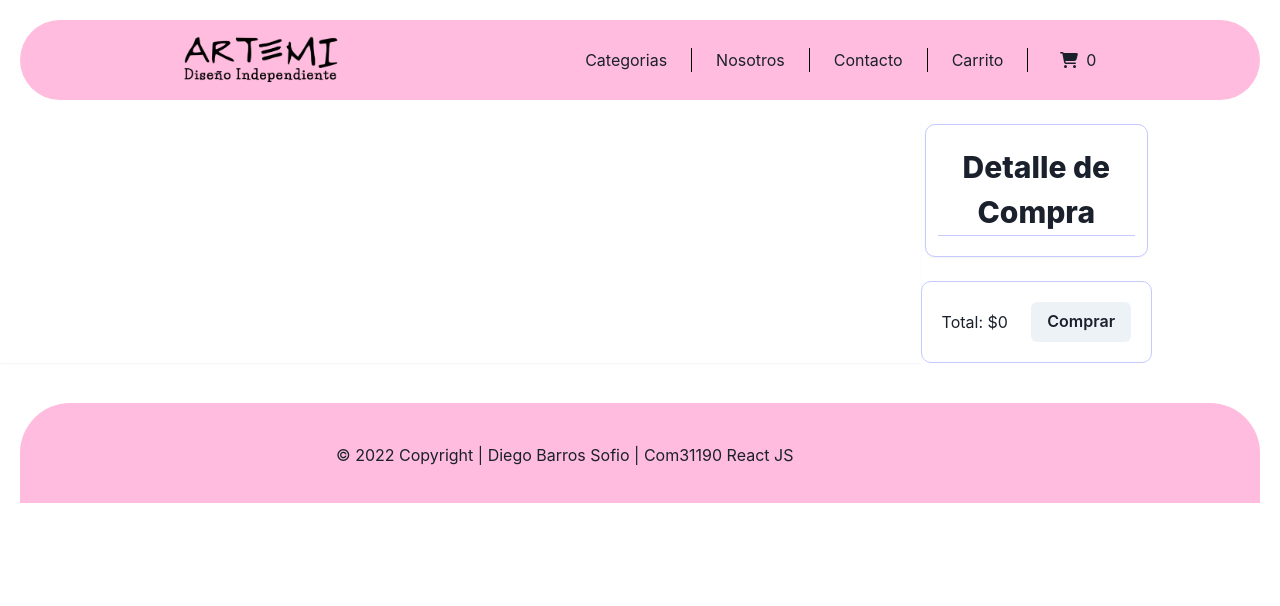
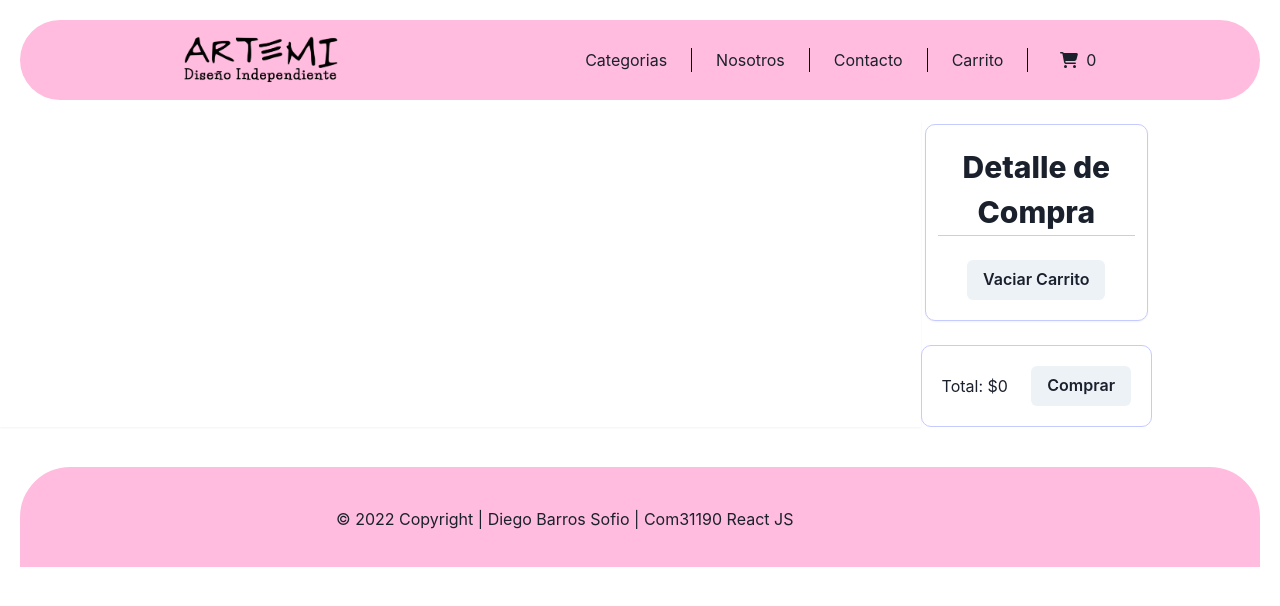
Before and after one commit to DevTuk/React-Js, a React (Create React App) app: page /cart in a window 1280 px wide. Shown: the top 606 px of the page. Built offline with nearby package versions, Linux system fonts and the light colour scheme.

Commit message:
agrego vaciar carrito

```diff
--- a/src/Components/Cart/Cart.js
+++ b/src/Components/Cart/Cart.js
@@ -3,7 +3,7 @@ import CartContext from '../../Context/CartContext';
 import { Box, Stack, Text, Image, Button, Flex } from '@chakra-ui/react';
 
 const Cart = () => {
-  const { cart, totalCart, removeItems } = useContext(CartContext);
+  const { cart, totalCart, removeItems, removeCart } = useContext(CartContext);
 
   return (
     <>
@@ -115,6 +115,9 @@ const Cart = () => {
                 </Box>
               ))}
             </Box>
+            <Button mt={6} onClick={() => removeCart()}>
+              Vaciar Carrito
+            </Button>
           </Box>
           <Box
             border='1px solid #c5caff'
--- a/src/Context/CartContext.js
+++ b/src/Context/CartContext.js
@@ -24,6 +24,9 @@ export const CartContextProvider = ({ children }) => {
     const newCart = cart.filter((product) => product.id !== id);
     setCart(newCart);
   };
+  const removeCart = () => {
+    setCart([]);
+  };
 
   const getQuantity = () => {
     let acumulador = 0;
@@ -44,7 +47,7 @@ export const CartContextProvider = ({ children }) => {
 
   return (
     <CartContext.Provider
-      value={{ cart, addItem, isInCart, getQuantity, removeItems, totalCart }}
+      value={{ cart, addItem, isInCart, getQuantity, removeItems, totalCart, removeCart }}
     >
       {children}
     </CartContext.Provider>
```
